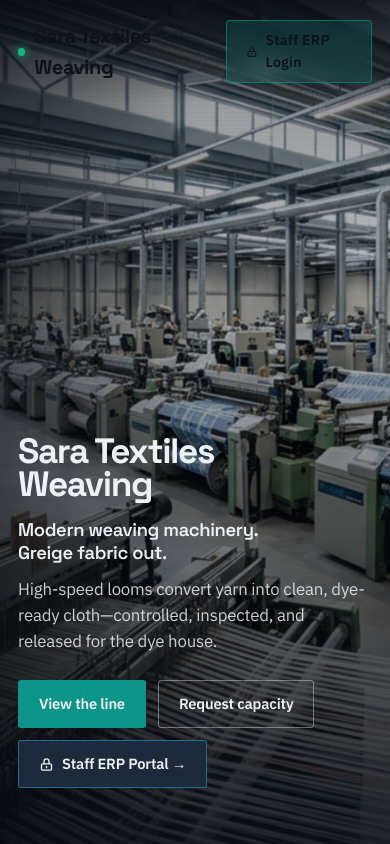
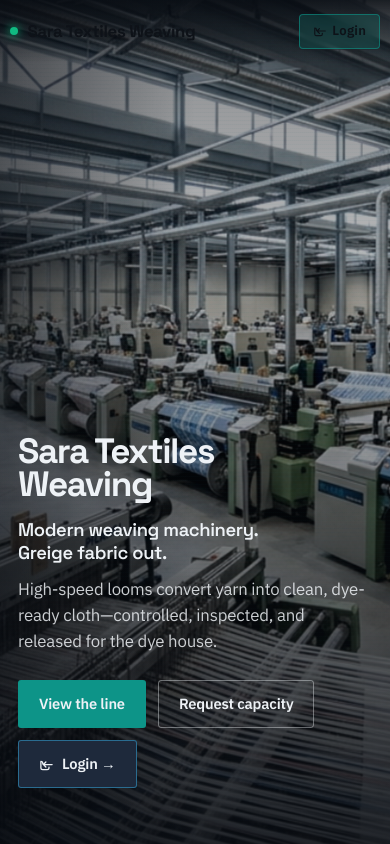
Before and after one commit to samsshah77/Shah-Textile, a Next.js app: page / in a window 390 px wide. Shown: the top 844 px of the page. Built offline with nearby package versions, Linux system fonts and the light colour scheme; no server answers.

Commit message:
feat(nav): dynamic Login / Staff ERP state and mobile navbar responsiveness

```diff
--- a/src/app/page.tsx
+++ b/src/app/page.tsx
@@ -1,9 +1,19 @@
 'use client'
 
-import { useEffect } from 'react'
+import { useEffect, useState } from 'react'
 import Link from 'next/link'
+import { useAuth } from '@/context/AuthContext'
 
 export default function HomePage() {
+  const { isAuthenticated } = useAuth()
+  const [mounted, setMounted] = useState(false)
+
+  useEffect(() => {
+    setMounted(true)
+  }, [])
+
+  const isLoggedIn = mounted && isAuthenticated
+
   useEffect(() => {
     const cards = document.querySelectorAll('.machine')
     if (!cards.length || window.matchMedia('(prefers-reduced-motion: reduce)').matches) {
@@ -150,12 +160,33 @@ export default function HomePage() {
           letter-spacing: 0.02em;
           transition: all 0.25s var(--ease);
           backdrop-filter: blur(8px);
+          white-space: nowrap;
+          flex-shrink: 0;
         }
         .nav-portal-btn:hover {
           background: var(--accent);
           border-color: var(--accent);
           color: #041416;
           transform: translateY(-1px);
+        }
+
+        @media (max-width: 640px) {
+          .top-nav {
+            padding: 0.85rem 0;
+          }
+          .top-nav__inner {
+            width: min(100% - 1.25rem, var(--max));
+            gap: 0.75rem;
+          }
+          .nav-brand {
+            font-size: 1.05rem;
+            white-space: nowrap;
+          }
+          .nav-portal-btn {
+            padding: 0.42rem 0.8rem;
+            font-size: 0.82rem;
+            gap: 0.35rem;
+          }
         }
 
         /* —— Hero —— */
@@ -712,11 +743,26 @@ export default function HomePage() {
             <li><a href="#parts">Spares &amp; Looms</a></li>
             <li><a href="#contact">Contact</a></li>
           </ul>
-          <Link href="/login" className="nav-portal-btn">
+          <Link
+            href={isLoggedIn ? '/floor/production' : '/login'}
+            className="nav-portal-btn"
+          >
+            {isLoggedIn ? (
+              <>
+                <span className="nav-dot" style={{ width: 6, height: 6, margin: 0 }} />
                 <svg width="14" height="14" fill="none" stroke="currentColor" strokeWidth="2" viewBox="0 0 24 24">
-              <path strokeLinecap="round" strokeLinejoin="round" d="M12 15v2m-6 4h12a2 2 0 002-2v-6a2 2 0 00-2-2H6a2 2 0 00-2 2v6a2 2 0 002 2zm10-10V7a4 4 0 00-8 0v4h8z"/>
+                  <path strokeLinecap="round" strokeLinejoin="round" d="M4 6a2 2 0 012-2h2a2 2 0 012 2v2a2 2 0 01-2 2H6a2 2 0 01-2-2V6zM14 6a2 2 0 012-2h2a2 2 0 012 2v2a2 2 0 01-2 2h-2a2 2 0 01-2-2V6zM4 16a2 2 0 012-2h2a2 2 0 012 2v2a2 2 0 01-2 2H6a2 2 0 01-2-2v-2zM14 16a2 2 0 012-2h2a2 2 0 012 2v2a2 2 0 01-2 2h-2a2 2 0 01-2-2v-2z"/>
                 </svg>
-            Staff ERP Login
+                Staff ERP
+              </>
+            ) : (
+              <>
+                <svg width="14" height="14" fill="none" stroke="currentColor" strokeWidth="2" viewBox="0 0 24 24">
+                  <path strokeLinecap="round" strokeLinejoin="round" d="M11 16l-4-4m0 0l4-4m-4 4h14m-5 4v1a3 3 0 01-3 3H6a3 3 0 01-3-3V7a3 3 0 013 3v1"/>
+                </svg>
+                Login
+              </>
+            )}
           </Link>
         </div>
       </nav>
@@ -739,11 +785,25 @@ export default function HomePage() {
           <div className="cta-row">
             <a className="btn btn--solid" href="#line">View the line</a>
             <a className="btn btn--ghost" href="#contact">Request capacity</a>
-            <Link className="btn btn--portal" href="/login">
+            <Link
+              className="btn btn--portal"
+              href={isLoggedIn ? '/floor/production' : '/login'}
+            >
+              {isLoggedIn ? (
+                <>
                   <svg width="15" height="15" fill="none" stroke="currentColor" strokeWidth="2" viewBox="0 0 24 24">
-                <path strokeLinecap="round" strokeLinejoin="round" d="M12 15v2m-6 4h12a2 2 0 002-2v-6a2 2 0 00-2-2H6a2 2 0 00-2 2v6a2 2 0 002 2zm10-10V7a4 4 0 00-8 0v4h8z"/>
+                    <path strokeLinecap="round" strokeLinejoin="round" d="M4 6a2 2 0 012-2h2a2 2 0 012 2v2a2 2 0 01-2 2H6a2 2 0 01-2-2V6zM14 6a2 2 0 012-2h2a2 2 0 012 2v2a2 2 0 01-2 2h-2a2 2 0 01-2-2V6zM4 16a2 2 0 012-2h2a2 2 0 012 2v2a2 2 0 01-2 2H6a2 2 0 01-2-2v-2zM14 16a2 2 0 012-2h2a2 2 0 012 2v2a2 2 0 01-2 2h-2a2 2 0 01-2-2v-2z"/>
                   </svg>
-              Staff ERP Portal &rarr;
+                  Staff ERP &rarr;
+                </>
+              ) : (
+                <>
+                  <svg width="15" height="15" fill="none" stroke="currentColor" strokeWidth="2" viewBox="0 0 24 24">
+                    <path strokeLinecap="round" strokeLinejoin="round" d="M11 16l-4-4m0 0l4-4m-4 4h14m-5 4v1a3 3 0 01-3 3H6a3 3 0 01-3-3V7a3 3 0 013 3v1"/>
+                  </svg>
+                  Login &rarr;
+                </>
+              )}
             </Link>
           </div>
         </div>
@@ -910,11 +970,25 @@ export default function HomePage() {
       <footer>
         <div className="wrap">
           <span><strong>Sara Textiles Weaving</strong> — greige, electronics, spares &amp; used looms</span>
-          <Link className="footer-portal-link" href="/login">
+          <Link
+            className="footer-portal-link"
+            href={isLoggedIn ? '/floor/production' : '/login'}
+          >
+            {isLoggedIn ? (
+              <>
                 <svg width="14" height="14" fill="none" stroke="currentColor" strokeWidth="2" viewBox="0 0 24 24">
-              <path strokeLinecap="round" strokeLinejoin="round" d="M12 15v2m-6 4h12a2 2 0 002-2v-6a2 2 0 00-2-2H6a2 2 0 00-2 2v6a2 2 0 002 2zm10-10V7a4 4 0 00-8 0v4h8z"/>
+                  <path strokeLinecap="round" strokeLinejoin="round" d="M4 6a2 2 0 012-2h2a2 2 0 012 2v2a2 2 0 01-2 2H6a2 2 0 01-2-2V6zM14 6a2 2 0 012-2h2a2 2 0 012 2v2a2 2 0 01-2 2h-2a2 2 0 01-2-2V6zM4 16a2 2 0 012-2h2a2 2 0 012 2v2a2 2 0 01-2 2H6a2 2 0 01-2-2v-2zM14 16a2 2 0 012-2h2a2 2 0 012 2v2a2 2 0 01-2 2h-2a2 2 0 01-2-2v-2z"/>
                 </svg>
-            Staff ERP Portal &rarr;
+                Staff ERP &rarr;
+              </>
+            ) : (
+              <>
+                <svg width="14" height="14" fill="none" stroke="currentColor" strokeWidth="2" viewBox="0 0 24 24">
+                  <path strokeLinecap="round" strokeLinejoin="round" d="M11 16l-4-4m0 0l4-4m-4 4h14m-5 4v1a3 3 0 01-3 3H6a3 3 0 01-3-3V7a3 3 0 013 3v1"/>
+                </svg>
+                Login &rarr;
+              </>
+            )}
           </Link>
           <span>saratextilesweaving.com</span>
         </div>
```
Lines whose indentation alone changed are shown as unchanged.
